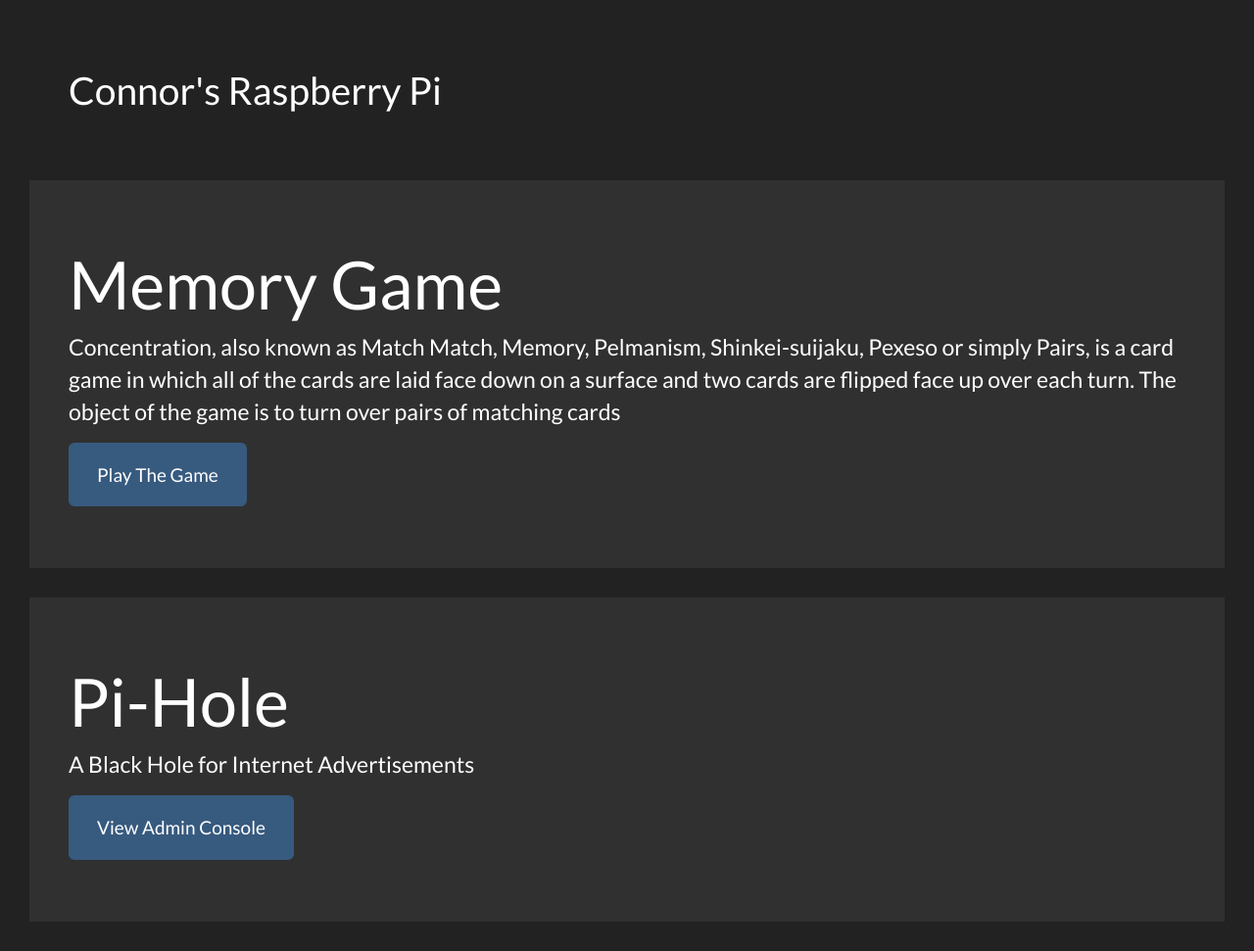
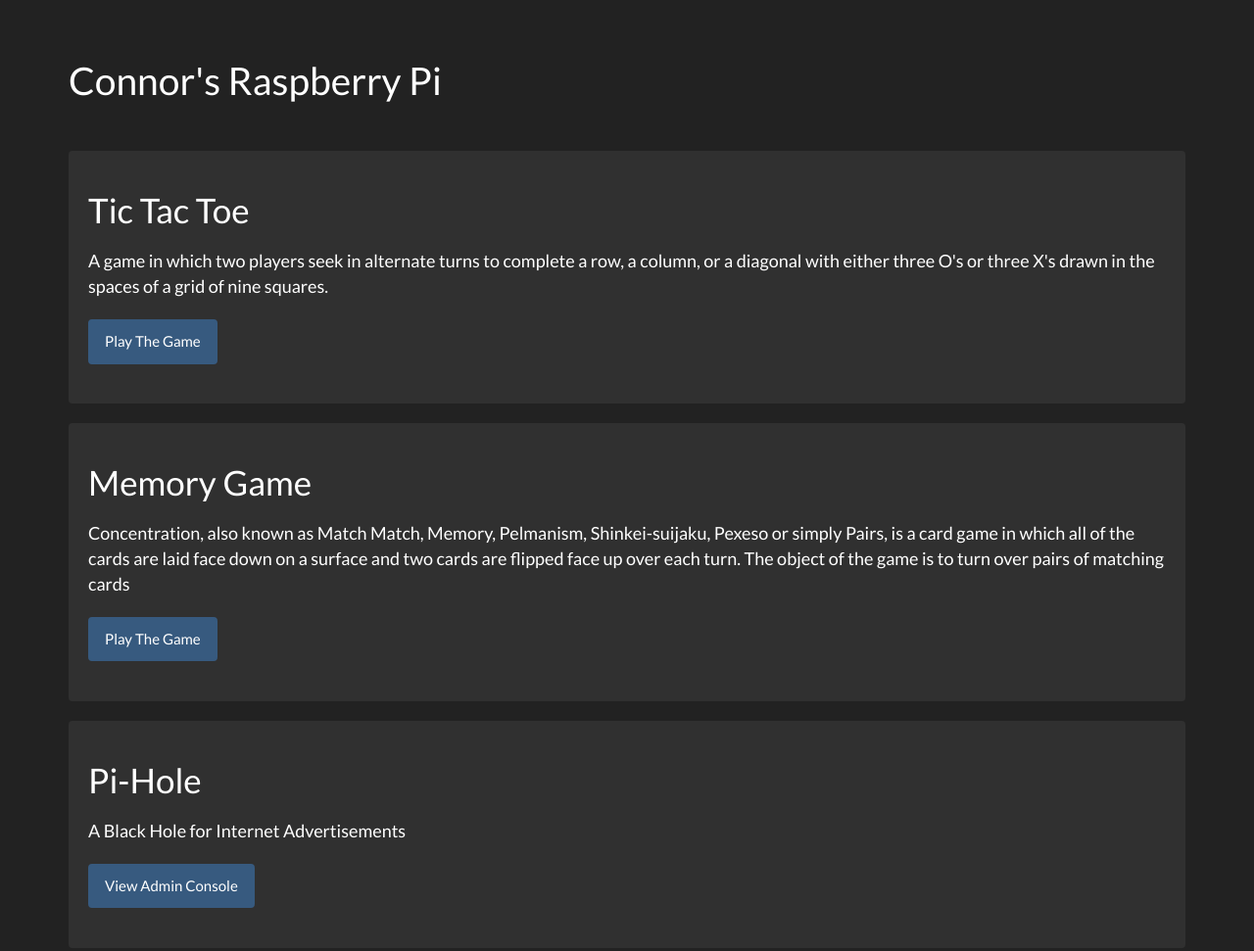
Before and after one commit to connorzg/LAMP, a plain HTML site: page index.html in a window 1280 px wide. Shown: the whole page at 98% size. Drawn offline with Linux system fonts and the light colour scheme.

Commit message:
added tic tac toe to index

```diff
--- a/index.html
+++ b/index.html
@@ -2,23 +2,32 @@
 <html>
 <head>
 	<title>Raspberry Pi</title>
+	<link rel="stylesheet" href="bootstrap.min.css" media="screen" title="no title">
 	<link rel="stylesheet" href="master.css" media="screen" title="no title">
-	<link rel="stylesheet" href="bootstrap.min.css" media="screen" title="no title">
 </head>
 <body>
+<div class="container">
 <h1>Connor's Raspberry Pi</h1>
-<div class="jumbotron">
+<div class="well">
+  <h1>Tic Tac Toe</h1>
+	<p>
+		A game in which two players seek in alternate turns to complete a row, a column, or a diagonal with either three O's or three X's drawn in the spaces of a grid of nine squares.
+	</p>
+	<p><a class="btn btn-primary" href="tic-tac-toe/index.html">Play The Game</a></p>
+</div>
+<div class="well">
   <h1>Memory Game</h1>
 	<p>
 		Concentration, also known as Match Match, Memory, Pelmanism, Shinkei-suijaku, Pexeso or simply Pairs, is a card game in which all of the cards are laid face down on a surface and two cards are flipped face up over each turn. The object of the game is to turn over pairs of matching cards
 	</p>
-	<p><a class="btn btn-primary btn-lg" href="memgame/index.html">Play The Game</a></p>
+	<p><a class="btn btn-primary" href="memgame/index.html">Play The Game</a></p>
+</div>
 
-</div>
-<div class="jumbotron">
+<div class="well">
   <h1>Pi-Hole</h1>
   <p>A Black Hole for Internet Advertisements</p>
-  <p><a href="admin/index.php" class="btn btn-primary btn-lg">View Admin Console</a></p>
+  <p><a href="admin/index.php" class="btn btn-primary">View Admin Console</a></p>
+</div>
 </div>
 </body>
 </html>
--- a/master.css
+++ b/master.css
@@ -1,9 +1,12 @@
-body > h1 {
-  padding: 50px 0 0 70px;
-  margin-bottom: 70px;
+.well h1 {
+  font-size: 35px;
+  padding-bottom: 10px;
+}
+.well p {
+  font-size: 18px;
+  padding-bottom: 10px;
 }
 
-.jumbotron{
-  padding: 40px;
-  margin: 30px;
+.container > h1 {
+  padding: 40px 0;
 }
```
